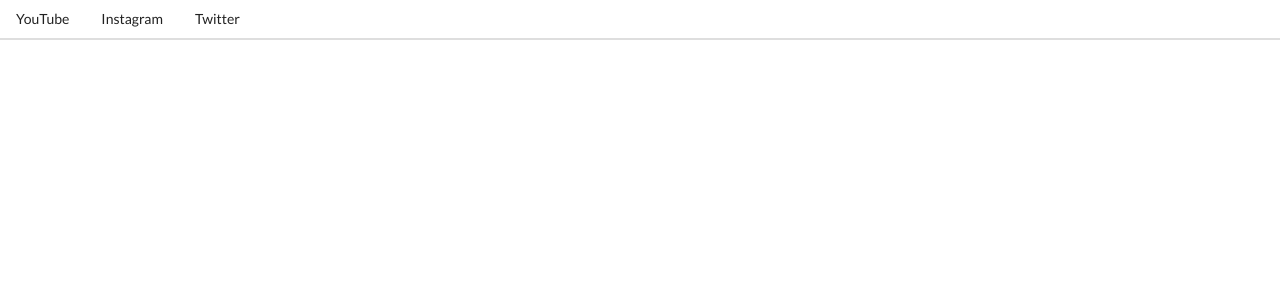
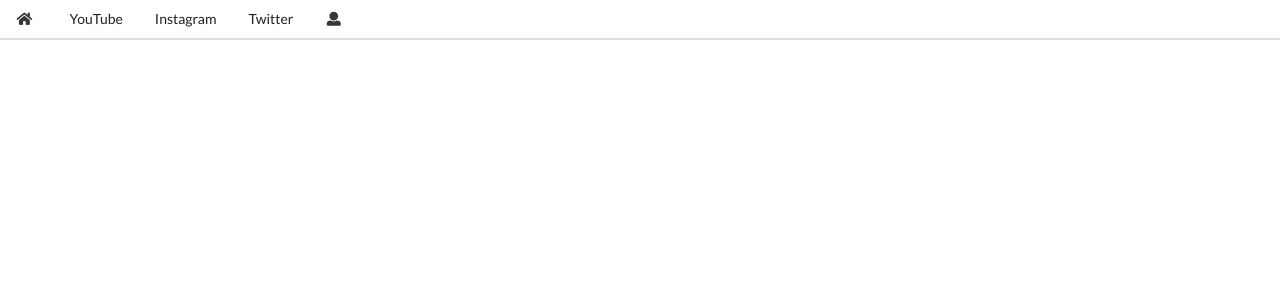
Before and after one commit to jake83/social, a React (Create React App) app: page / in a window 1280 px wide. Shown: the top 300 px of the page. Built offline with nearby package versions, Linux system fonts and the light colour scheme.

Commit message:
Starting to add in links

```diff
--- a/src/components/Header.js
+++ b/src/components/Header.js
@@ -4,6 +4,9 @@ import Link from "./Link";
 const Header = () => {
   return (
     <div className="ui secondary pointing menu">
+      <Link href="/" className="item">
+        <i class="home icon"></i>
+      </Link>
       <Link href="/youtube" className="item">
         YouTube
       </Link>
@@ -13,6 +16,9 @@ const Header = () => {
       <Link href="/twitter" className="item">
         Twitter
       </Link>
+      <Link href="/profile" className="item">
+        <i class="user icon"></i>
+      </Link>
     </div>
   );
 };
```
